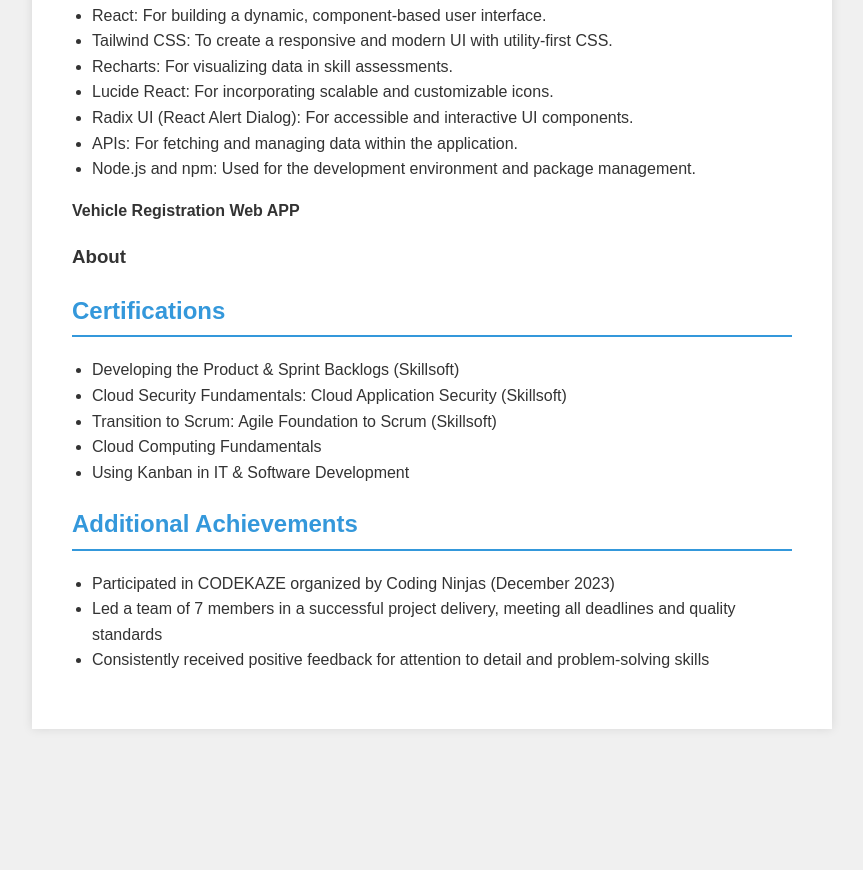
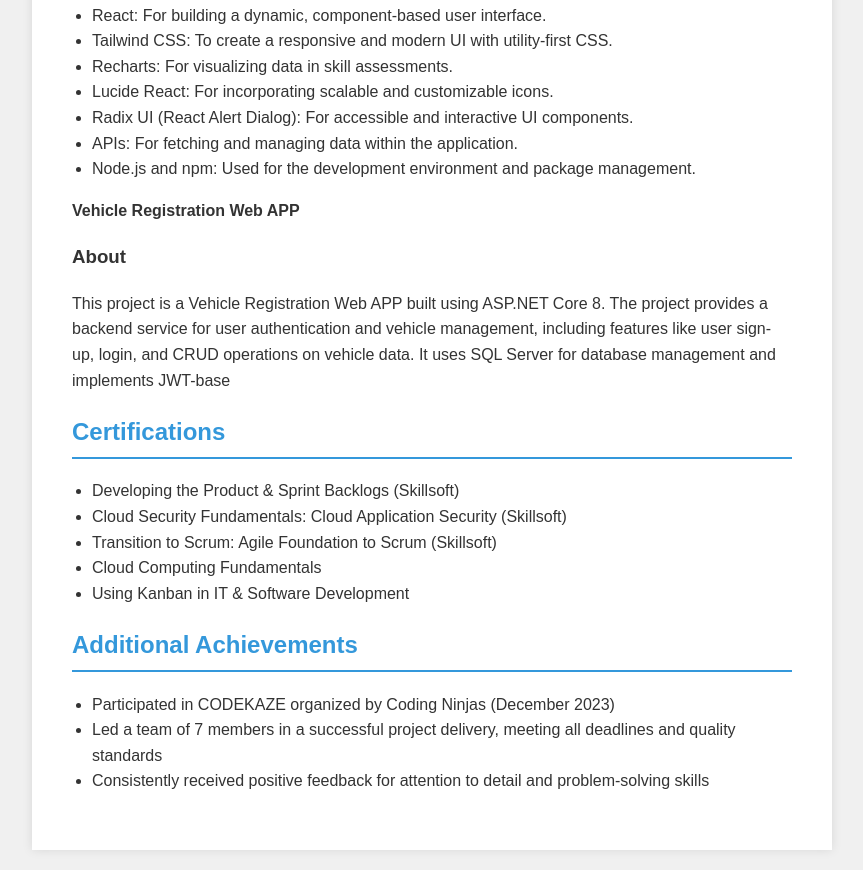
Before and after one commit to meinhunsachin/sachin-sharma, a plain HTML site: page index.html in a window 1280 px wide. Shown: the part 2297-3167 px from the top of the page, without its empty margins (208-1071 px from the left). Before the commit the page ends 3046 px from the top, so only its background shows below. Drawn offline with Linux system fonts and the light colour scheme.

Commit message:
Update index.html

```diff
--- a/index.html
+++ b/index.html
@@ -159,6 +159,10 @@
         </ul>
           <p><strong>Vehicle Registration Web APP</strong>  <span class=""></span></p>
           <h3> About </h3>
+         <p>
+         This project is a Vehicle Registration Web APP built using ASP.NET Core 8. The project provides a backend service for user
+          authentication and vehicle management, including features like user sign-up, login, and CRUD operations on vehicle data.
+           It uses SQL Server for database management and implements JWT-base</p>
 
         <h2>Certifications</h2>
         <ul>
```
